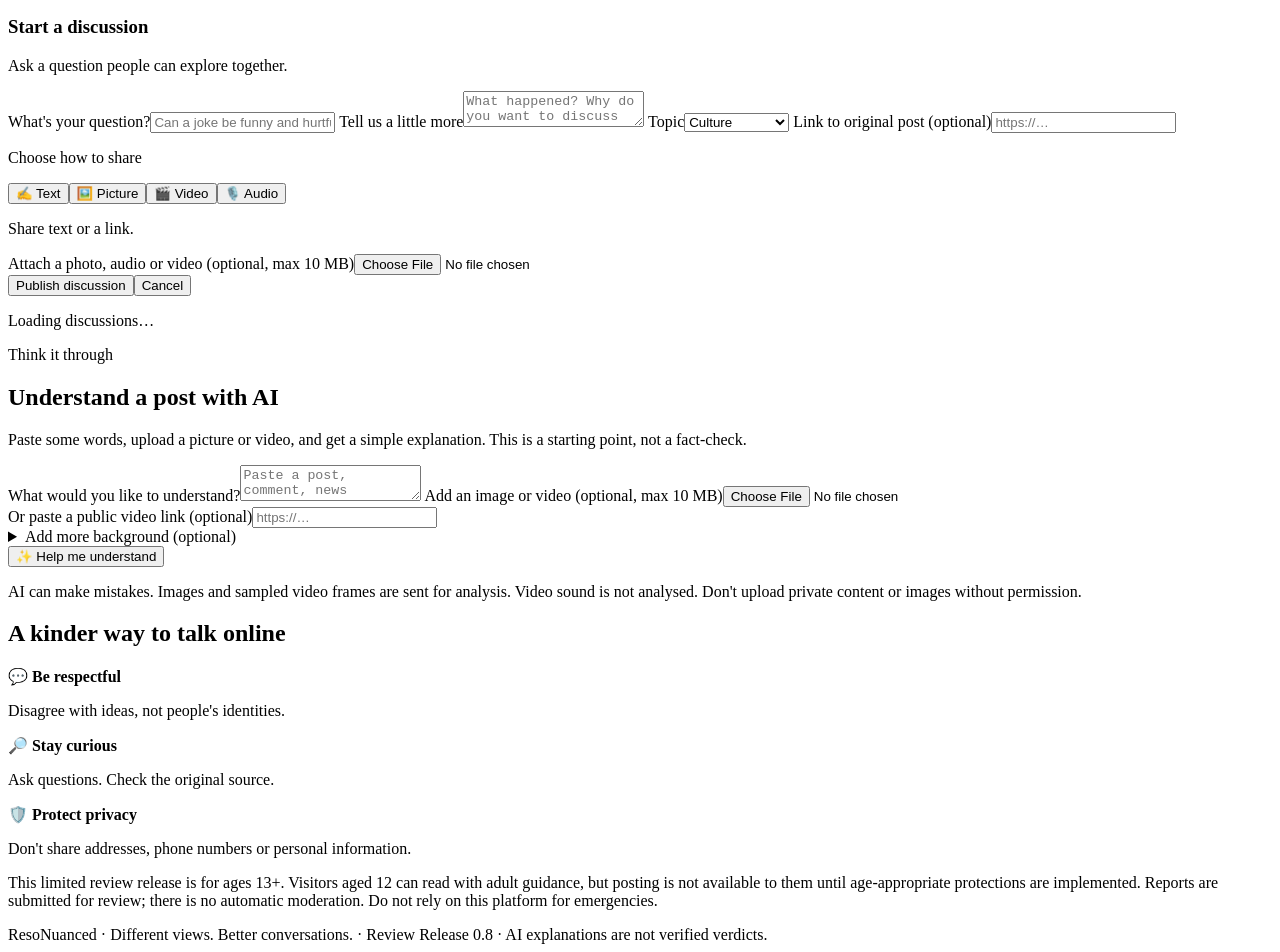
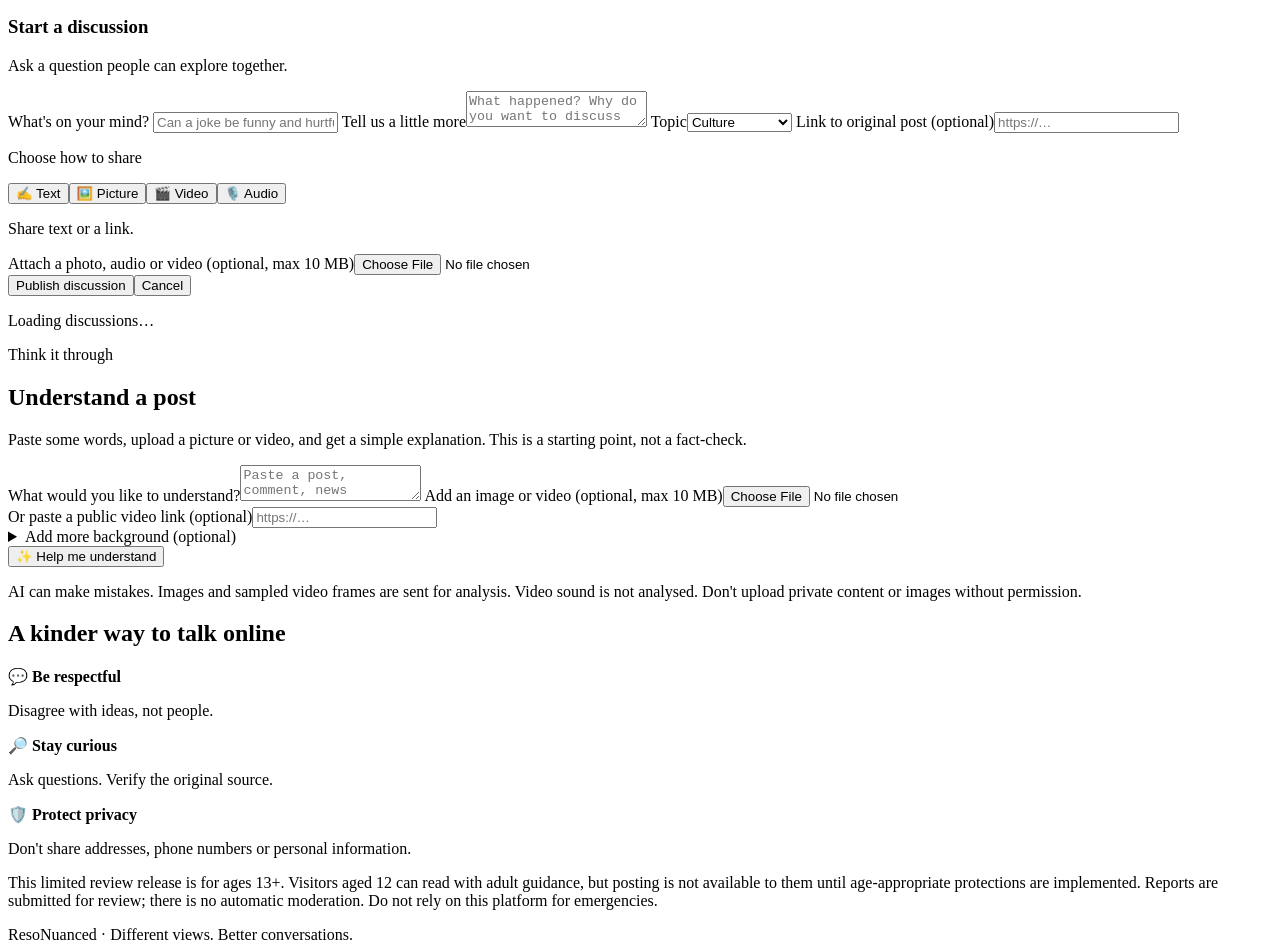
Before and after one commit to TrinaBan0807/ResoNuanced, a website with bundled scripts: page index.html in a window 1280 px wide. Shown: the part 643-1595 px from the top of the page. Built offline with nearby package versions, Linux system fonts and the light colour scheme; a script that the page names is missing.

Commit message:
Update index.html

```diff
--- a/index.html
+++ b/index.html
@@ -1,17 +1,17 @@
 <!doctype html>
 <html lang="en"><head><meta charset="utf-8"><meta name="viewport" content="width=device-width,initial-scale=1">
-<title>ResoNuanced — Different views. Better conversations.</title>
+<title>ResoNuanced — Different views. Deeper conversations.</title>
 <meta name="description" content="Explore online posts, talk kindly, and hear different perspectives.">
 <link rel="stylesheet" href="/style.css"></head>
 <body>
 <a class="skip" href="#main">Skip to content</a>
 <header><div class="container head"><a class="brand" href="/">Reso<span>Nuanced</span></a><div class="session"><button id="themeToggle" class="subtle" type="button" aria-label="Switch to dark mode" aria-pressed="false">🌙 Dark mode</button><span id="sessionState">Browsing as a guest</span><button id="accountBtn" class="subtle" type="button">Sign in / Create account</button><button id="mySpaceBtn" class="subtle hidden" type="button">My Space</button><button id="sessionBtn" class="subtle" type="button">Continue anonymously</button><button id="signOutBtn" class="subtle hidden" type="button">End session</button></div></div></header>
 <main id="main" class="container">
-<section class="hero"><p class="kicker">A space for curious minds</p><h1>See a post. <em>Think it through.</em> Share your view.</h1><p>From memes to news stories, let's understand what we're seeing and listen to different perspectives. You don't need to agree with everyone.</p><div class="heroactions"><a class="button primary" href="#conversations">Join a conversation ↓</a><a class="button light" href="#understand">Understand a post ↓</a></div></section>
+<section class="hero"><p class="kicker">A space for curious minds</p><h1>See a post. <em>Think it through.</em> Share your views.</h1><p>Because every voice deserves to be heard, and every conversation holds the promise of a better tomorrow. </p><div class="heroactions"><a class="button primary" href="#conversations">Join a conversation ↓</a><a class="button light" href="#understand">Understand a post ↓</a></div></section>
 <div id="notice" class="notice" role="status">You can read discussions without signing in. To post, you need an anonymous session and must be 13 or older. Never share personal details.</div>
 <section id="accountPanel" class="panel hidden" aria-label="Account access"><h2>Your ResoNuanced account</h2><p>Enter your email to receive a secure sign-in link. No password required. You may use a pseudonym in discussions.</p><label for="accountEmail">Email address</label><input id="accountEmail" type="email" autocomplete="email" placeholder="you@example.com"><div class="actions"><button id="emailSignIn" class="button primary" type="button">Send sign-in link</button><button id="accountClose" class="button light" type="button">Close</button></div><p id="accountStatus" role="status" class="fine"></p></section><section id="mySpace" class="section hidden"><h2>My Space</h2><p>Manage your own discussions. Replies and account notifications will be expanded after the initial security review.</p><div id="myDiscussions"></div></section><section id="conversations" class="section"><div class="sectionhead"><div><p class="kicker">Talk together</p><h2>What are people talking about?</h2><p>Choose a conversation, or start one of your own.</p></div><button id="newBtn" class="button primary" type="button">+ Start a discussion</button></div>
 <div class="search"><label for="search">Find a conversation</label><input id="search" type="search" placeholder="Search topics, stories, questions…"></div>
-<form id="newForm" class="panel hidden"><h3>Start a discussion</h3><p>Ask a question people can explore together.</p><label for="title">What's your question?</label><input id="title" minlength="8" maxlength="160" required placeholder="Can a joke be funny and hurtful at the same time?">
+<form id="newForm" class="panel hidden"><h3>Start a discussion</h3><p>Ask a question people can explore together.</p><label for="title">What's on your mind? </label><input id="title" minlength="8" maxlength="160" required placeholder="Can a joke be funny and hurtful at the same time?">
 <label for="body">Tell us a little more</label><textarea id="body" minlength="20" maxlength="5000" required placeholder="What happened? Why do you want to discuss it?"></textarea>
 <label for="category">Topic</label><select id="category"><option>Culture</option><option>Media literacy</option><option>Narrative</option><option>Research</option></select>
 <label for="source">Link to original post (optional)</label><input id="source" type="url" maxlength="500" placeholder="https://…">
@@ -19,15 +19,15 @@
 <div class="actions"><button class="button primary" type="submit">Publish discussion</button><button class="button light" type="button" id="cancelNew">Cancel</button></div></form>
 <div id="discussionList" class="cards" aria-live="polite"><p>Loading discussions…</p></div>
 <article id="thread" class="panel thread hidden" aria-live="polite"></article></section>
-<section id="understand" class="section"><p class="kicker">Think it through</p><h2>Understand a post with AI</h2><p>Paste some words, upload a picture or video, and get a simple explanation. This is a starting point, not a fact-check.</p>
+<section id="understand" class="section"><p class="kicker">Think it through</p><h2>Understand a post</h2><p>Paste some words, upload a picture or video, and get a simple explanation. This is a starting point, not a fact-check.</p>
 <div class="panel"><label for="claim">What would you like to understand?</label><textarea id="claim" placeholder="Paste a post, comment, news headline, or question…"></textarea>
 <label for="investigateMedia">Add an image or video (optional, max 10 MB)</label><input id="investigateMedia" type="file" accept="image/jpeg,image/png,image/webp,video/mp4,video/webm"><div id="investigatePreview" class="hidden"></div>
 <label for="videoLink">Or paste a public video link (optional)</label><input id="videoLink" type="url" placeholder="https://…">
 <details><summary>Add more background (optional)</summary><label for="context">What else should we know?</label><textarea id="context" placeholder="For example: This is a joke between friends."></textarea></details>
 <button class="button primary" id="aiAnalyze" type="button">✨ Help me understand</button>
 <p class="fine">AI can make mistakes. Images and sampled video frames are sent for analysis. Video sound is not analysed. Don't upload private content or images without permission.</p><div id="aiResult" role="status" aria-live="polite"></div></div></section>
-<section class="section rules"><h2>A kinder way to talk online</h2><div class="rulegrid"><div><strong>💬 Be respectful</strong><p>Disagree with ideas, not people's identities.</p></div><div><strong>🔎 Stay curious</strong><p>Ask questions. Check the original source.</p></div><div><strong>🛡️ Protect privacy</strong><p>Don't share addresses, phone numbers or personal information.</p></div></div><p class="fine">This limited review release is for ages 13+. Visitors aged 12 can read with adult guidance, but posting is not available to them until age-appropriate protections are implemented. Reports are submitted for review; there is no automatic moderation. Do not rely on this platform for emergencies.</p></section>
-</main><footer><div class="container">ResoNuanced · Different views. Better conversations. · Review Release 0.8 · AI explanations are not verified verdicts.</div></footer>
+<section class="section rules"><h2>A kinder way to talk online</h2><div class="rulegrid"><div><strong>💬 Be respectful</strong><p>Disagree with ideas, not people.</p></div><div><strong>🔎 Stay curious</strong><p>Ask questions. Verify the original source.</p></div><div><strong>🛡️ Protect privacy</strong><p>Don't share addresses, phone numbers or personal information.</p></div></div><p class="fine">This limited review release is for ages 13+. Visitors aged 12 can read with adult guidance, but posting is not available to them until age-appropriate protections are implemented. Reports are submitted for review; there is no automatic moderation. Do not rely on this platform for emergencies.</p></section>
+</main><footer><div class="container">ResoNuanced · Different views. Better conversations.</div></footer>
 <div id="toast" role="status" aria-live="polite" class="toast hidden"></div>
 <script src="/config.js"></script><script defer src="/discussion-multimodal.js"></script><script type="module" src="/app.js"></script>
 </body></html>
```
